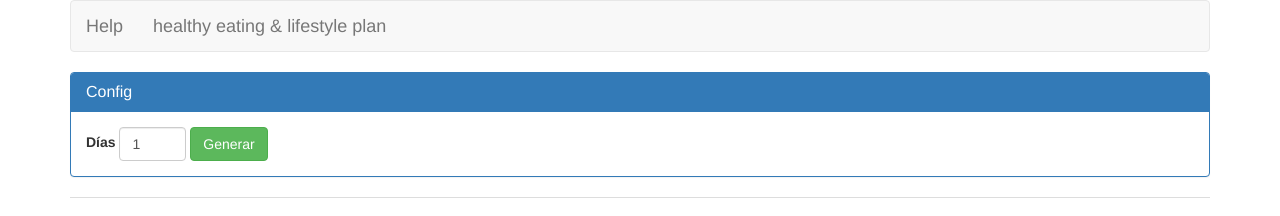
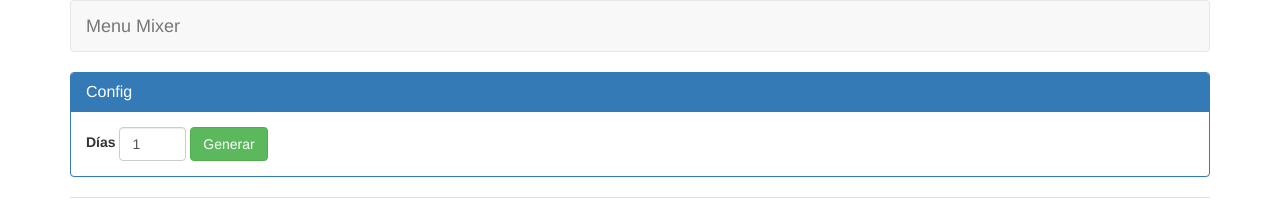
Before and after one commit to braiscarrion/menumixer, a plain HTML site: page index.html in a window 1280 px wide. Drawn offline with Linux system fonts and the light colour scheme.

Commit message:
change project name

```diff
--- a/index.html
+++ b/index.html
@@ -5,7 +5,7 @@
     <meta charset="utf-8">
     <meta http-equiv="X-UA-Compatible" content="IE=edge">
     <meta name="viewport" content="width=device-width, initial-scale=1">
-    <title>HELP</title>
+    <title>Menu Mixer</title>
 
     <!-- Bootstrap CSS -->
     <link href="dist/bootstrap-3.3.6-dist/css/bootstrap.min.css" rel="stylesheet">
@@ -21,8 +21,7 @@
 <body>
     <div class="container">
         <nav class="navbar navbar-default">
-            <a class="navbar-brand" href="#">Help</a>
-            <span class="navbar-brand">healthy eating &amp; lifestyle plan</span>
+            <span class="navbar-brand">Menu Mixer</span>
         </nav>
         <div>
             <div class="panel panel-primary">
```
